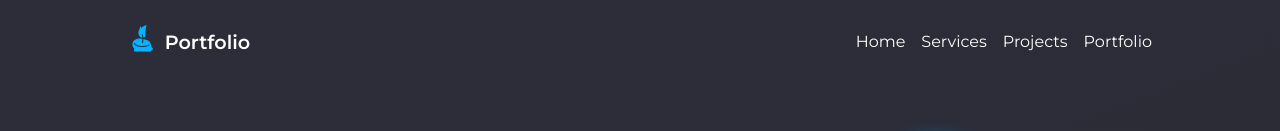
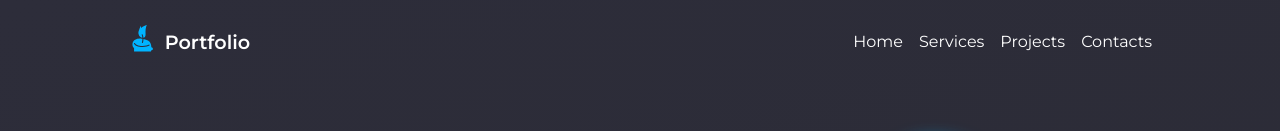
Before and after one commit to AmrrTarekk/Portfolio, a React (Create React App) app: page / in a window 1280 px wide. Shown: the top 131 px of the page. Built offline with nearby package versions, Linux system fonts and the light colour scheme; the HTML template or start-up script is replaced by a standard one.

Commit message:
Update Header.jsx

```diff
--- a/src/components/Banner/Header.jsx
+++ b/src/components/Banner/Header.jsx
@@ -23,7 +23,7 @@ const Header = () => {
           <a href="#project">Projects</a>
         </span>
         <span>
-          <a href="#footer">Portfolio</a>
+          <a href="#footer">Contacts</a>
         </span>
       </Nav>
       <div onClick={() => setBar(!bar)} className="bars">
```
